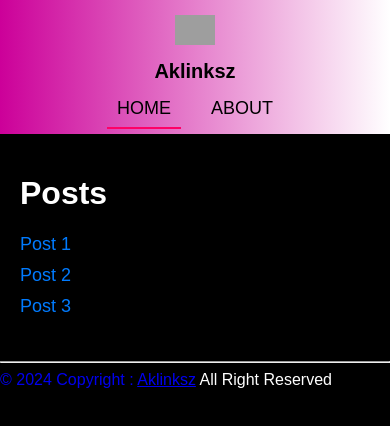
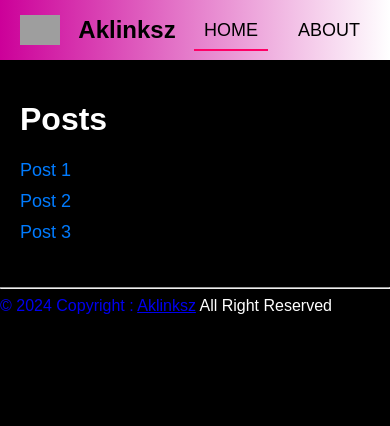
Before and after one commit to aklinksz001/BLOGGER-ALTER, a plain HTML site: page index.html in a window 390 px wide. Drawn offline with Linux system fonts and the light colour scheme; grey boxes are pictures that could not be loaded; files whose address does not match are found by name.

Commit message:
Update index.html

```diff
--- a/index.html
+++ b/index.html
@@ -51,25 +51,6 @@
     color: black;
 }
 
-/* Media query for smaller screens */
-@media (max-width: 768px) {
-    .header {
-        flex-direction: column;
-        align-items: center;
-    }
-
-    .title {
-        position: static; /* Remove absolute positioning */
-        transform: none; /* Remove transform */
-        margin-top: 10px;
-        font-size: 20px; /* Adjust font size if needed */
-    }
-
-    .menu {
-        justify-content: center;
-        margin-top: 10px;
-    }
-}
 
         .menu a {
             text-decoration: none;
```
